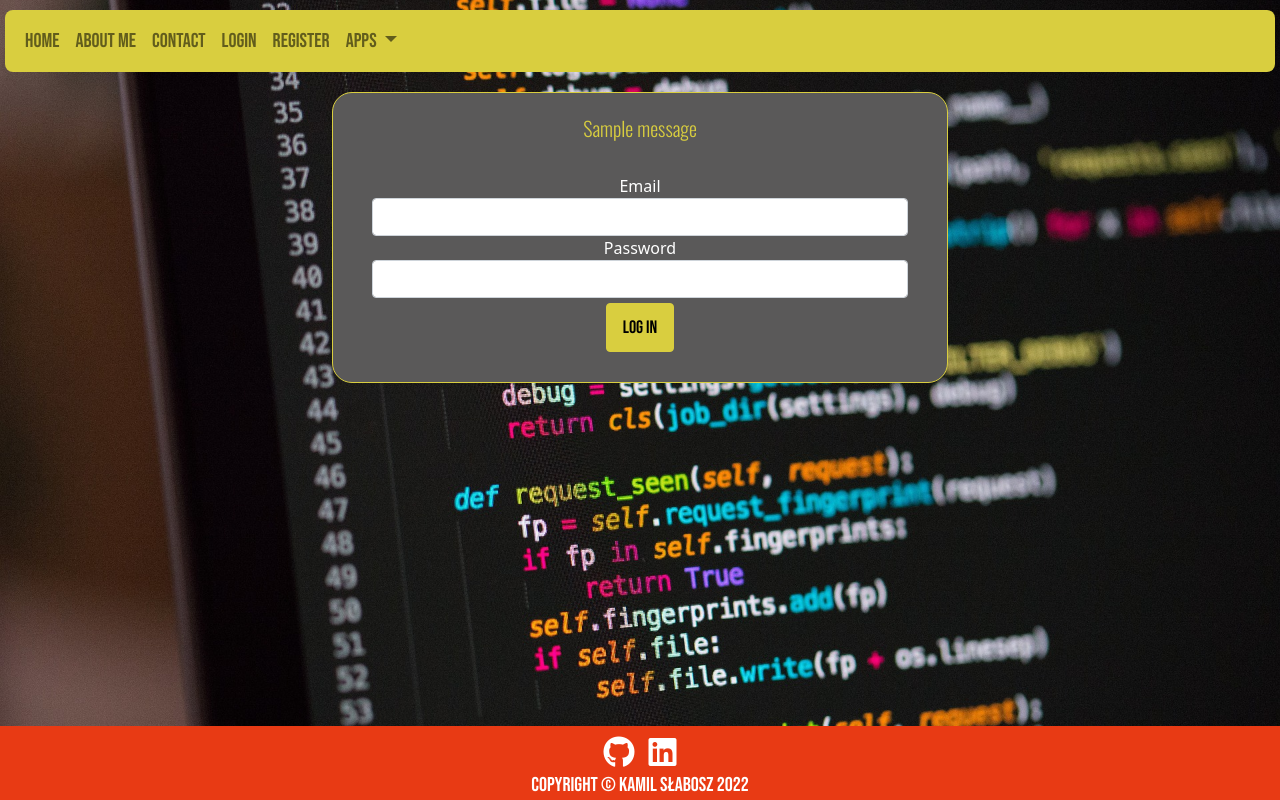
After one commit to kamilslabosz/Tabletop-Group, a Flask app: page /login in a window 1280 px wide. The commit adds this page. Run offline with Flask 2, Linux system fonts and the light colour scheme; tables that the repository leaves empty hold one stand-in row (values such as "Sample post"); one stand-in notice (Sample message) is shown; some libraries are stand-ins or nearby versions.

Commit message:
Added Users Added database for board games and rpg sessions

```diff
--- a/forms.py
+++ b/forms.py
@@ -1,8 +1,22 @@
 from flask_wtf import FlaskForm
 from wtforms import SubmitField, BooleanField, SelectField, StringField, FieldList, FormField, TextAreaField, \
-    EmailField, RadioField
+    EmailField, RadioField, PasswordField
 from wtforms.validators import DataRequired
 
+
+# User Forms------------------------------------------------------------
+class RegisterForm(FlaskForm):
+    email = EmailField("Email", validators=[DataRequired()])
+    name = StringField("Name", validators=[DataRequired()])
+    password = PasswordField("Password", validators=[DataRequired()])
+    password2 = PasswordField("Repeat Password", validators=[DataRequired()])
+    submit = SubmitField("Sign Up")
+
+
+class LoginForm(FlaskForm):
+    email = StringField("Email", validators=[DataRequired()])
+    password = PasswordField("Password", validators=[DataRequired()])
+    submit = SubmitField("Log In")
 
 # Forms for Root Faction Assigner--------------------------------------------
 
--- a/main.py
+++ b/main.py
@@ -1,13 +1,18 @@
 import smtplib
 import os
+from functools import wraps
 
-from flask import Flask, render_template, redirect, url_for, session, request
+from flask import Flask, render_template, redirect, url_for, session, request, abort, flash
 from flask_session import Session
 from flask_bootstrap import Bootstrap
 from flask_sqlalchemy import SQLAlchemy
+from werkzeug.security import generate_password_hash, check_password_hash
+from sqlalchemy import Table, Column, Integer, ForeignKey
+from sqlalchemy.orm import relationship
+from sqlalchemy.ext.declarative import declarative_base
+from flask_login import UserMixin, login_user, LoginManager, login_required, current_user, logout_user
 from email.mime.text import MIMEText
 from dotenv import load_dotenv
-
 
 from forms import *
 from scripts import root_available_factions, root_assign_faction, check_reach_vs_player_num, root_exclude_factions
@@ -18,23 +23,80 @@ app.config["SESSION_PERMANENT"] = True
 app.config["SESSION_TYPE"] = "filesystem"
 Session(app)
 Bootstrap(app)
+Base = declarative_base()
 
-# app.config['SQLALCHEMY_DATABASE_URI'] = 'sqlite:///users.db'
-# app.config['SQLALCHEMY_TRACK_MODIFICATIONS'] = False
-# db = SQLAlchemy(app)
+app.config['SQLALCHEMY_DATABASE_URI'] = os.environ.get("DATABASE_URL", 'sqlite:///website.db')
+app.config['SQLALCHEMY_TRACK_MODIFICATIONS'] = False
+db = SQLAlchemy(app)
+login_manager = LoginManager()
+login_manager.init_app(app)
+
 load_dotenv()
 my_email = os.environ.get('MY_EMAIL')
-password = os.environ.get("MY_PASSWORD")
+email_password = os.environ.get("MY_PASSWORD")
+
+
+@login_manager.user_loader
+def load_user(user_id):
+    return User.query.get(int(user_id))
+
+
+bg_association_table = db.Table('bg_association',
+                                db.Column('user_id', ForeignKey('users.id'), primary_key=True),
+                                db.Column('board_game_id', ForeignKey('board_games.id'), primary_key=True)
+                                )
+
+rpg_association_table = db.Table('rpg_association',
+                                 db.Column('user_id', ForeignKey('users.id'), primary_key=True),
+                                 db.Column('rpg_sessions_id', ForeignKey('rpg_sessions.id'), primary_key=True)
+                                 )
+
+
+class User(UserMixin, db.Model):
+    __tablename__ = "users"
+    id = db.Column(db.Integer, primary_key=True)
+    email = db.Column(db.String(100), unique=True)
+    password = db.Column(db.String(100))
+    name = db.Column(db.String(100), unique=True)
+    games = db.relationship("BoardGame", secondary=bg_association_table, backref="owners")
+    rpg_sessions = db.relationship("GameSession", secondary=rpg_association_table, backref="players")
+
+
+class BoardGame(db.Model):
+    __tablename__ = "board_games"
+    id = db.Column(db.Integer, primary_key=True)
+    game_name = db.Column(db.String(250), unique=True, nullable=False)
+    link = db.Column(db.String(250), unique=True, nullable=False)
+
+
+class GameSession(db.Model):
+    __tablename__ = "rpg_sessions"
+    id = db.Column(db.Integer, primary_key=True)
+    game_name = db.Column(db.String(250), unique=True, nullable=False)
+    game_system = db.Column(db.String(250), nullable=False)
+    num_sessions = db.Column(db.Integer)
+
+
+db.create_all()
+
+
+def admin_only(f):
+    @wraps(f)
+    def decorated_function(*args, **kwargs):
+        if current_user.id != 1:
+            return abort(403)
+        return f(*args, **kwargs)
+    return decorated_function
 
 
 @app.route("/")
 def home():
-    return render_template("index.html")
+    return render_template("index.html", current_user=current_user)
 
 
 @app.route("/about")
 def about():
-    return render_template("about.html")
+    return render_template("about.html", current_user=current_user)
 
 
 @app.route("/contact-me", methods=["GET", "POST"])
@@ -44,7 +106,7 @@ def contact_me():
         text_type = 'plain'
         with smtplib.SMTP("smtp.mail.yahoo.com", port=587) as connection:
             connection.starttls()
-            connection.login(user=my_email, password=password)
+            connection.login(user=my_email, password=email_password)
             text = f"Name: {form.name.data}\nemail: {form.email.data}\n" \
                    f"\nMessage: {form.message.data}"
             msg = MIMEText(text, text_type, 'utf-8')
@@ -53,12 +115,66 @@ def contact_me():
             msg['To'] = 'slaboszkamil@gmail.com'
             connection.sendmail(msg['From'], msg['To'], msg.as_string())
 
-        return render_template('contact.html', sent=True)
+        return render_template('contact.html', sent=True, current_user=current_user)
 
-    return render_template("contact.html", form=form)
+    return render_template("contact.html", form=form, current_user=current_user)
 
 
+# -------------------------------USERS---------------------------
+
+
+@app.route('/register', methods=["GET", "POST"])
+def register():
+    form = RegisterForm()
+    if form.validate_on_submit():
+
+        if User.query.filter_by(email=form.email.data).first():
+            print(User.query.filter_by(email=form.email.data).first())
+            flash("User with this email already exists")
+            return redirect(url_for('login'))
+
+        if form.password.data != form.password2.data:
+            flash("Passwords don't match")
+            return redirect(url_for('register'))
+
+        hash_and_salted_password = generate_password_hash(
+            form.password.data,
+            method='pbkdf2:sha256',
+            salt_length=8
+        )
+        new_user = User(
+            email=form.email.data,
+            name=form.name.data,
+            password=hash_and_salted_password,
+        )
+        db.session.add(new_user)
+        db.session.commit()
+        login_user(new_user)
+        return redirect(url_for("home"))
+
+    return render_template("register.html", form=form, current_user=current_user)
+
+
+@app.route('/login', methods=["GET", "POST"])
+def login():
+    form = LoginForm()
+    if form.validate_on_submit():
+        email = form.email.data
+        password = form.password.data
+        user = User.query.filter_by(email=email).first()
+        if not user:
+            flash("That email does not exist, please try again.")
+            return redirect(url_for('login'))
+        elif not check_password_hash(user.password, password):
+            flash('Incorrect Password')
+            return redirect(url_for('login'))
+        else:
+            login_user(user)
+            return redirect(url_for('home'))
+    return render_template("login.html", form=form, current_user=current_user)
+
 # -----------------ROOT BOARDGAME--------------------------------
+
 
 @app.route('/root', methods=["GET", "POST"])
 def root_faction_assigner():
@@ -84,14 +200,16 @@ def root_faction_assigner():
                                                     factions_to_exclude=exclude_dict)
         players = form.players.data
         if int(players) > 4 and not form.riverfolk.data and not form.underworld.data and not form.marauder.data:
-            return render_template('root.html', form=form, need_expansion=True)
+            flash("You need at least one expansion to play with 5+ players")
+            return redirect(url_for('root_faction_assigner'))
+
         enough_reach = check_reach_vs_player_num(players=players, reach_dict=session.get('factions'))
-
         if not enough_reach:
-            return render_template('root.html', form=form, need_reach=True)
+            flash("Not enough reach among factions")
+            return redirect(url_for('root_faction_assigner'))
         else:
-            return redirect(url_for('root_players', players=players))
-    return render_template('root.html', form=form)
+            return redirect(url_for('root_players', players=players, current_user=current_user))
+    return render_template('root.html', form=form, current_user=current_user)
 
 
 @app.route('/root/<players>', methods=["GET", "POST"])
@@ -128,11 +246,19 @@ def root_players(players):
         if not players_dict:
             return redirect(url_for('root_faction_assigner'))
         else:
-            return render_template('root_players.html', players_dict=players_dict)
-    return render_template('root_players.html', form=form)
+            return render_template('root_players.html', players_dict=players_dict, current_user=current_user)
+    return render_template('root_players.html', form=form, current_user=current_user)
+
+
+@app.route('/logout')
+def logout():
+    logout_user()
+    return redirect(url_for('home'))
 
 
 # ----------------TO DO LIST-----------------------
+
+
 @app.route("/todo", methods=["GET", "POST"])
 def todo():
 
@@ -158,9 +284,9 @@ def todo():
         session['enum_todo_dict'] = enum_todo_dict
         current_list = session.get('enum_todo_dict')
         print(current_list)
-        return render_template('todo.html', tasks=current_list)
+        return render_template('todo.html', tasks=current_list, current_user=current_user)
     current_list = session.get('enum_todo_dict')
-    return render_template("todo.html",  tasks=current_list)
+    return render_template("todo.html",  tasks=current_list, current_user=current_user)
 
 
 @app.route('/todo/clear', methods=["GET", "POST"])
@@ -175,7 +301,7 @@ def clear_todo_list():
 @app.route("/ttrpg")
 def ttrpg_campaing_trakcer():
     page = "Tabletop RPG Campaign Tracker"
-    return render_template("work_in_progress.html", target_page=page)
+    return render_template("work_in_progress.html", target_page=page, current_user=current_user)
 
 
 # ----------BOARDGAMES COLLECTION LIBRARY-----------------------------
@@ -183,7 +309,7 @@ def ttrpg_campaing_trakcer():
 @app.route("/boardgames")
 def boardgames():
     page = "Boardgames Collection Library"
-    return render_template("work_in_progress.html", target_page=page)
+    return render_template("work_in_progress.html", target_page=page, current_user=current_user)
 
 
 if __name__ == '__main__':
--- a/requirements.txt
+++ b/requirements.txt
@@ -8,3 +8,6 @@ Werkzeug==2.0.3
 gunicorn==20.1.0
 Flask-SQLAlchemy==2.5.1
 Flask-Session==0.4.0
+Flask-Login==0.5.0
+SQLAlchemy==1.4.32
+psycopg2-binary==2.9.3
--- /dev/null
+++ b/templates/login.html
@@ -0,0 +1,25 @@
+{% import "bootstrap/wtf.html" as wtf %}
+
+{% include "header.html" %}
+<div class="background" style="background-image: url({{ url_for('static', filename='img/programming.jpg')}})">
+{% include "navbar.html" %}
+<div class="row no-margin">
+        <div class="col-1 col-lg-3"></div>
+        <div class="col-10 col-lg-6">
+            <div class="container text-center space-above">
+                {% with messages = get_flashed_messages() %}
+                    {% if messages %}
+                      {% for message in messages %}
+                       <p class="lead error-text">{{ message }}</p>
+                      {% endfor %}
+                    {% endif %}
+                  {% endwith %}
+                {{ wtf.quick_form(form, novalidate=True) }}
+            </div>
+        </div>
+        <div class="col-1 col-lg-3"></div>
+
+    </div>
+
+{% include 'footer.html'%}
+</div>
--- a/templates/navbar.html
+++ b/templates/navbar.html
@@ -14,6 +14,18 @@
         <li class="nav-item">
           <a class="nav-link nav-font" href="{{ url_for('contact_me') }}">Contact</a>
         </li>
+        {% if not current_user.is_authenticated: %}
+          <li class="nav-item">
+            <a class="nav-link nav-font" href="{{ url_for('login') }}">Login</a>
+          </li>
+          <li class="nav-item">
+            <a class="nav-link nav-font" href="{{ url_for('register') }}">Register</a>
+          </li>
+          {% else: %}
+          <li class="nav-item">
+            <a class="nav-link nav-font" href="{{ url_for('logout') }}">Log Out</a>
+          </li>
+          {% endif %}
         <li class="nav-item dropdown">
           <a class="nav-link dropdown-toggle nav-font" href="#" id="navbarDropdown" role="button" data-bs-toggle="dropdown" aria-expanded="false">
             Apps
```
Also changed, not shown: templates/register.html (added, +25 -0 lines), templates/root.html (+7 -11 lines), website.db (added).
